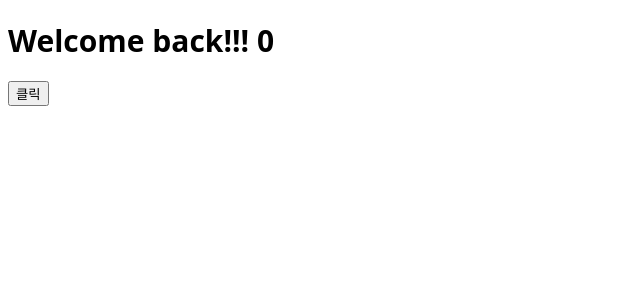
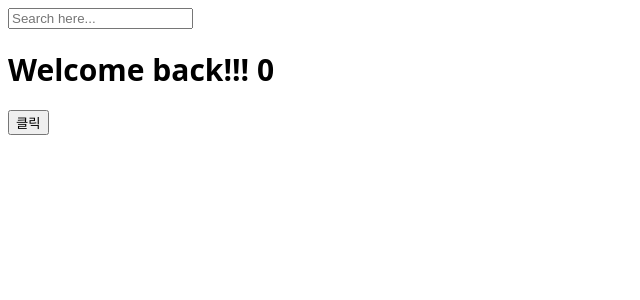
Before and after one commit to suncream100/nomadcoders-react-for-beginners2, a React (Create React App) app in the folder react-for-beginners/: page / in a window 1280 px wide. Shown: the top 300 px of the page, without its empty margins (0-640 px from the left). Built offline with nearby package versions, Linux system fonts and the light colour scheme.

Commit message:
update: 5주차 - effect2

```diff
--- a/react-for-beginners/src/App.js
+++ b/react-for-beginners/src/App.js
@@ -1,12 +1,36 @@
-import { useState } from "react";
+import { useState, useEffect } from "react";
 import styles from "./App.module.css";
 
 function App() {
   const [counter, setValue] = useState(0);
+  const [keyword, setKeyword] = useState("");
   const onClick = () => setValue((prev) => prev + 1);
-  console.log(counter);
+  const onChange = (event) => setKeyword(event.target.value);
+  useEffect(() => {
+    console.log("deps가 비어있으면 한번만 실행");
+  }, []);
+  useEffect(() => {
+    console.log("keyword값이 변경될 때마다 실행");
+  }, [keyword]);
+  useEffect(() => {
+    console.log("counter값이 변경될 때마다 실행");
+  }, [counter]);
+  useEffect(() => {
+    console.log("keyword와 counter값이 변경될 때마다 실행");
+  }, [keyword, counter]);
+  useEffect(() => {
+    if (keyword !== "" && keyword.length > 5) {
+      console.log("call the api...", keyword);
+    }
+  }, [keyword]);
   return (
     <div>
+      <input
+        type="text"
+        placeholder="Search here..."
+        value={keyword}
+        onChange={onChange}
+      />
       <h1 className={styles.title}>Welcome back!!! {counter}</h1>
       <button onClick={onClick}>클릭</button>
     </div>
--- a/react-for-beginners/src/index.js
+++ b/react-for-beginners/src/index.js
@@ -1,10 +1,6 @@
-import React from 'react';
-import ReactDOM from 'react-dom/client';
-import App from './App';
+import React from "react";
+import ReactDOM from "react-dom/client";
+import App from "./App";
 
-const root = ReactDOM.createRoot(document.getElementById('root'));
-root.render(
-  <React.StrictMode>
-    <App />
-  </React.StrictMode>
-);
+const root = ReactDOM.createRoot(document.getElementById("root"));
+root.render(<App />);
```
